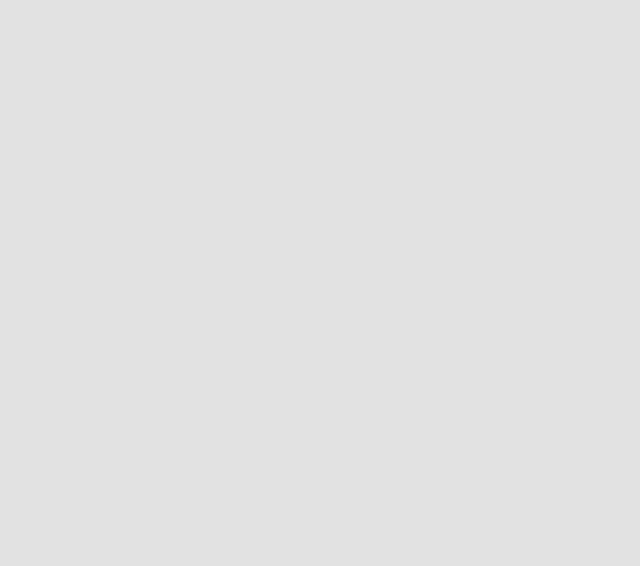
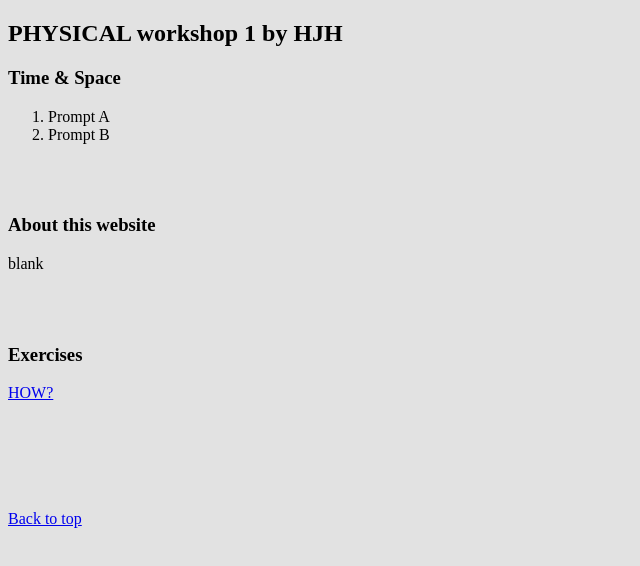
Before and after one commit to sin-yeol/physicalworkshop-2024, a plain HTML site: page index.html in a window 1280 px wide. Shown: the whole page, without its empty margins (0-640 px from the left). Drawn offline with Linux system fonts and the light colour scheme.

Commit message:
Update index.html

```diff
--- a/index.html
+++ b/index.html
@@ -6,3 +6,38 @@
     <link rel="stylesheet" href="style.css">
     <title>PHYSICAL workshop 1 website</title>
   </head>
+  <body>
+    <h2 id="top">PHYSICAL workshop 1 by HJH</h2>
+    <h3>Time & Space </h3>
+    <ol>
+      <li>
+        Prompt A
+      </li>
+      <li>
+        Prompt B
+      </li>
+    </ol>
+    <br>
+    <br>
+    <div>
+      <h3>About this website</h3>
+      <p>blank</p>
+      <div>
+        <br>
+        <br>
+    <h3>Exercises</h3>
+    <a href="https://docs.google.com/document/d/1Db9MQ_IsYH_xYH77_qWpJoD3ThMjrDA-p-LfdQzl8zU/edit?usp=sharing" target="_blank">HOW?</a>
+    <br>
+    <br>
+    <br>
+    <br>
+    <br>
+    <br>
+    <br>
+    <footer>
+      <div>
+        <a href="#top">Back to top</a>
+      </div>
+    </footer>
+  </body>
+</html>
```
